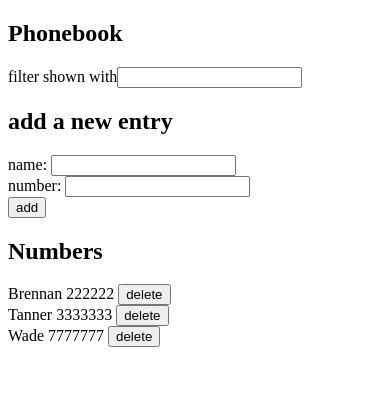
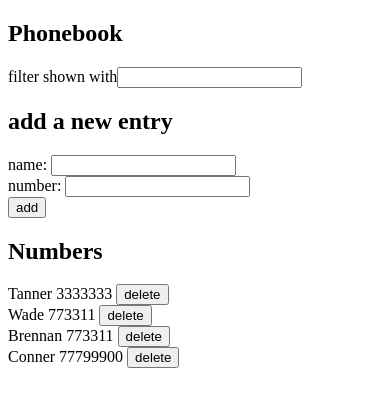
Before and after one commit to brennandoubt/fullstackopen2023, a React (Vite) app in the folder part2/phonebook/: page / in a window 390 px wide. Shown: the top 406 px of the page. Built offline with nearby package versions, Linux system fonts and the light colour scheme; data requests are answered from the project's data file.

Commit message:
phonebook step10

```diff
--- a/part2/phonebook/db.json
+++ b/part2/phonebook/db.json
@@ -1,10 +1,5 @@
 {
   "persons": [
-    {
-      "name": "Brennan",
-      "number": "222222",
-      "id": 1
-    },
     {
       "name": "Tanner",
       "number": "3333333",
@@ -12,8 +7,18 @@
     },
     {
       "name": "Wade",
-      "number": "7777777",
+      "number": "773311",
       "id": 3
+    },
+    {
+      "name": "Brennan",
+      "number": "773311",
+      "id": 4
+    },
+    {
+      "name": "Conner",
+      "number": "77799900",
+      "id": 5
     }
   ]
 }
--- a/part2/phonebook/src/App.jsx
+++ b/part2/phonebook/src/App.jsx
@@ -42,7 +42,34 @@ const App = () => {
     // check if name already in phonebook
     const isNotDuplicate = persons.every(person => (person.name != newName))
     if (!isNotDuplicate) {
-      alert(`${newName} is already added to phonebook`)  // browser pop-up alert w/ template string
+      const isConfirmed = confirm(`${newName} is already added to phonebook, replace the old number with a new one?`)  // browser pop-up alert w/ template string
+      if (!isConfirmed) {
+        return
+      }
+
+      const person = persons.find(p => (p.name === newName))
+      console.log(person, 'duplicate in phonebook here')
+      const updateId = person.id
+
+      const updatedPersonObject = {
+        ...person,
+        number: newNumber
+      }
+
+      phonebookService
+        .update(updateId, updatedPersonObject)
+        .then(returnedPerson => {
+          setPersons(persons.map(p => p.name !== newName ? p : returnedPerson))
+        })
+        .catch(error => {
+          alert(`Error occurred while trying to update number`)
+        })
+
+
+      //const id = -1
+      //const nameAlreadyInBook = persons.reduce(p => (p.name === newName) ? p.id : id)
+      //console.log(nameAlreadyInBook, id, 'checking these values')
+
       return
     }
 
```
